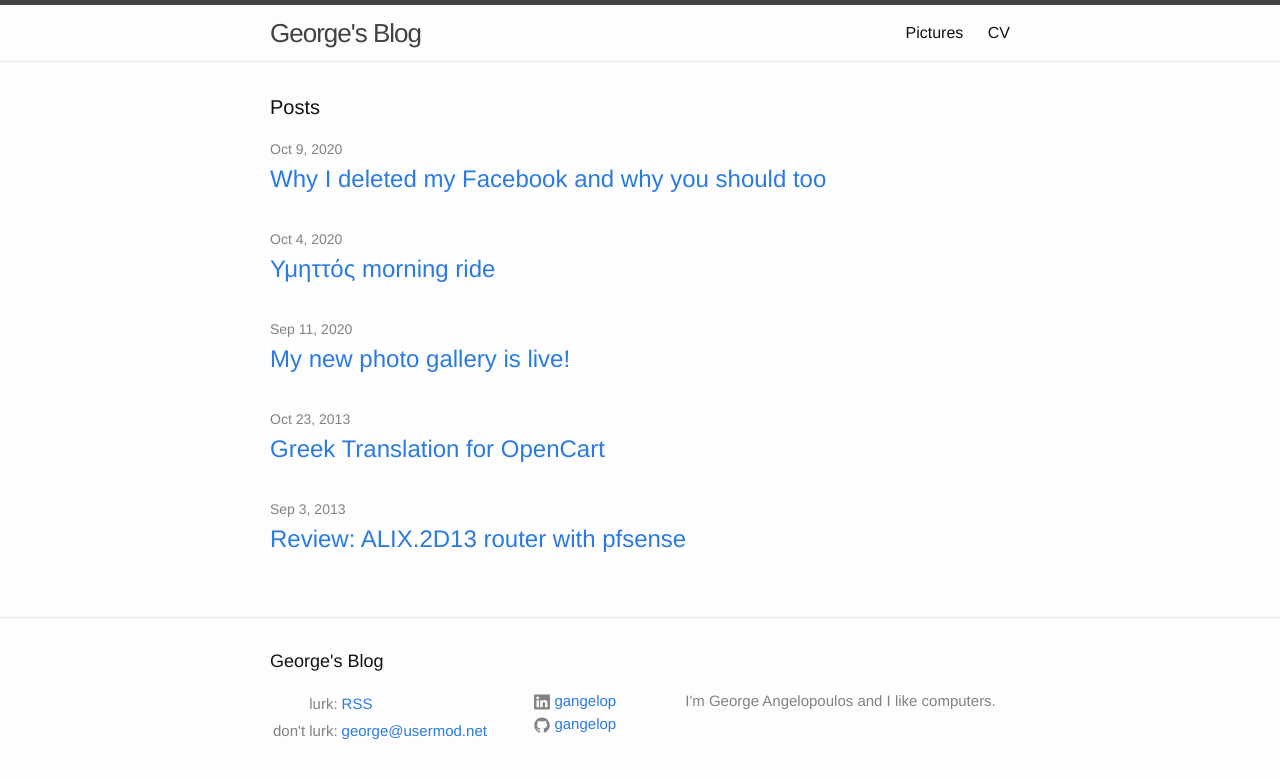
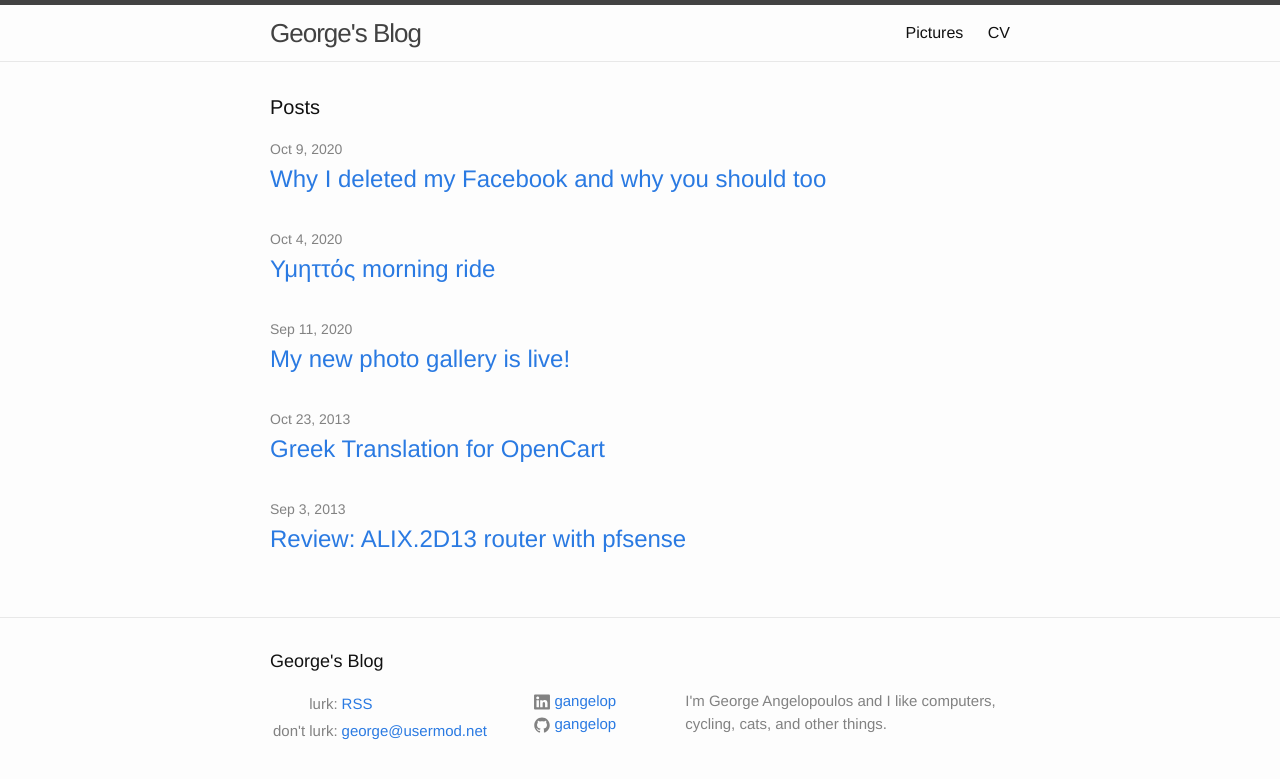
Before and after one commit to gangelop/lathan.github.io, a Jekyll site: the page built from index.html, in a window 1280 px wide. Shown: the top 779 px of the page. Built offline with Jekyll 4.4.1, drawn with Linux system fonts in a browser that asks for light colours.

Commit message:
change site description

```diff
--- a/_config.yml
+++ b/_config.yml
@@ -9,7 +9,7 @@
 title: George's Blog
 email: george@usermod.net
 description: > # this means to ignore newlines until "baseurl:"
-    I'm George Angelopoulos and I like computers.
+    I'm George Angelopoulos and I like computers, cycling, cats, and other things.
 baseurl: "" # the subpath of your site, e.g. /blog
 #url: "http://yourdomain.com" # the base hostname & protocol for your site
 url: "https://usermod.net"
```
